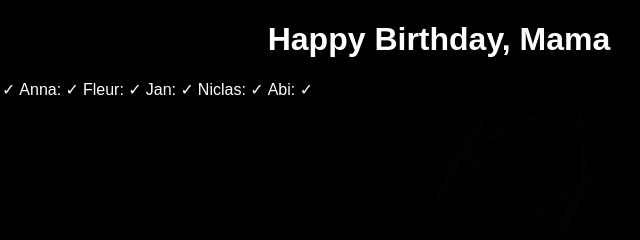
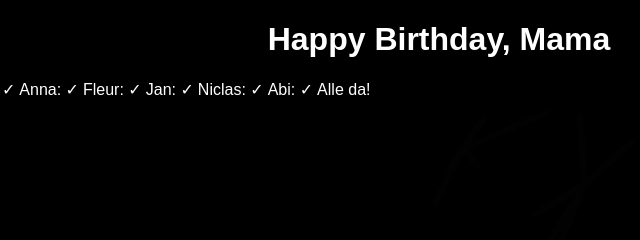
Before and after one commit to AusgeIsDeveloping/AusgeIsDeveloping.github.io, a plain HTML site: page index.html in a window 1280 px wide. Shown: the top 240 px of the page, 201-841 px from the left. Drawn offline with Linux system fonts and the light colour scheme.

Commit message:
Update index.html

```diff
--- a/index.html
+++ b/index.html
@@ -31,6 +31,7 @@
     <a class="happybirthday">Jan: ✓</a>
     <a class="happybirthday">Niclas: ✓</a>
     <a class="happybirthday">Abi: ✓</a>
+    <a class="happybirthday">Alle da!</a>
     <canvas id="fireworks"></canvas>
 
     <script>
```
